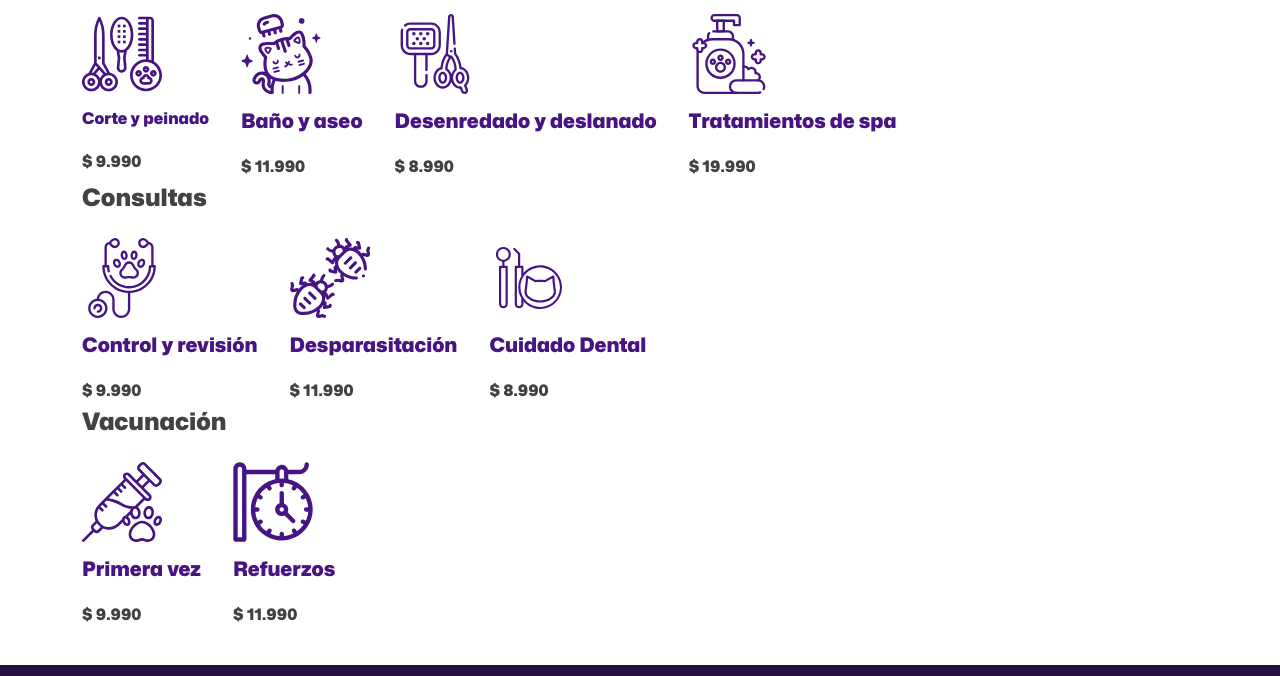
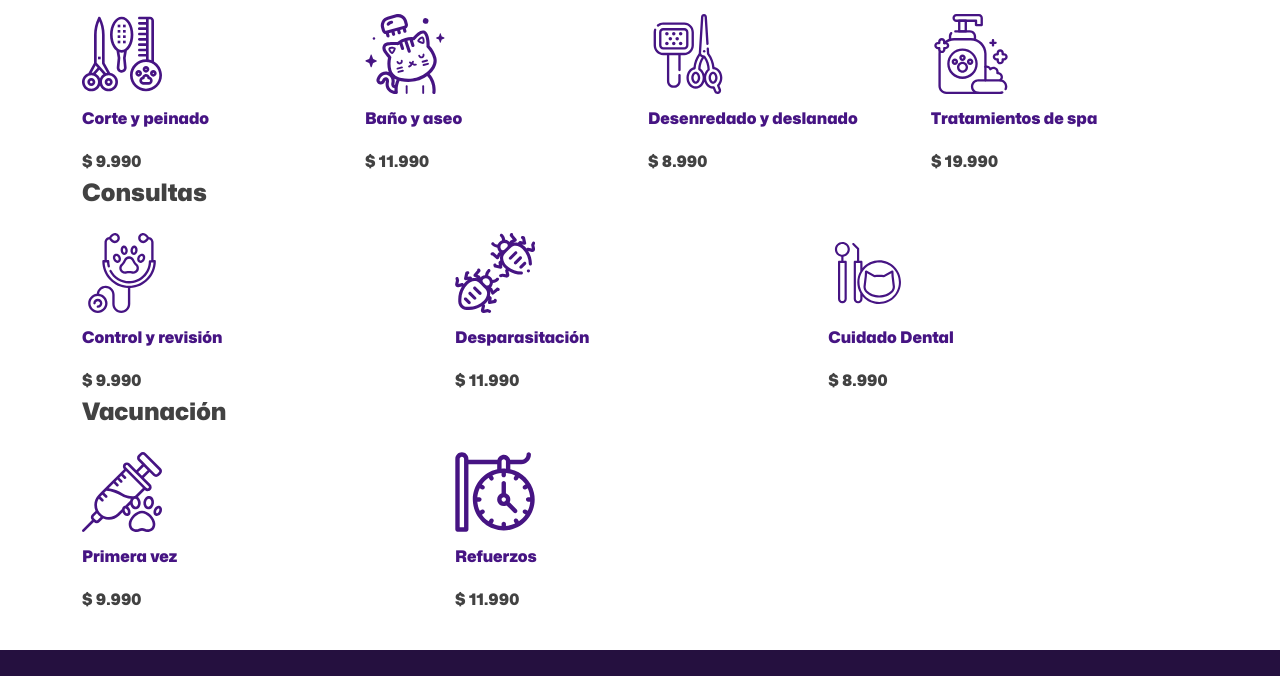
Before and after one commit to danielblanconolasco/blanco-nolasco-pre-entrega-2, a website: page pages/reservas.html in a window 1280 px wide. Shown: the part 1150-1826 px from the top of the page. Drawn offline with nearby package versions, Linux system fonts and the light colour scheme.

Commit message:
SASS responsive en 4 paginas, falta adopta y contacto. se agrega reame.

```diff
--- a/pages/reservas.html
+++ b/pages/reservas.html
@@ -184,7 +184,7 @@
                     <h4 class="violet-dark">Conoce el costo de los servicios</h4>
                     <h5 class="grey-dark">Pelquería</h5>
                 </div>
-                <div class="cards-services-content">
+                <div class="cards-grid">
                     <article class="card-service">
                         <img src="../assets/img/groom-dark.svg" alt="" class="card-service-img">
                         <h6 class="violet-dark">Corte y peinado</h6 class="grey-dark">
@@ -192,17 +192,17 @@
                     </article>
                     <article class="card-service">
                         <img src="../assets/img/bano-aseo-dark.svg" alt="" class="card-service-img">
-                        <h5 class="violet-dark">Baño y aseo</h5 class="grey-dark">
+                        <h6 class="violet-dark">Baño y aseo</h6 class="grey-dark">
                         <h6 class="grey-dark">$ 11.990</h6>
                     </article>
                     <article class="card-service">
                         <img src="../assets/img/desenredado-dark.svg" alt="" class="card-service-img">
-                        <h5 class="violet-dark">Desenredado y deslanado</h5 class="grey-dark">
+                        <h6 class="violet-dark">Desenredado y deslanado</h6 class="grey-dark">
                         <h6 class="grey-dark">$ 8.990</h6>
                     </article>
                     <article class="card-service">
                         <img src="../assets/img/spa-dark.svg" alt="" class="card-service-img">
-                        <h5 class="violet-dark">Tratamientos de spa</h5 class="grey-dark">
+                        <h6 class="violet-dark">Tratamientos de spa</h6 class="grey-dark">
                         <h6 class="grey-dark">$ 19.990</h6>
                     </article>
                 </div>
@@ -211,20 +211,20 @@
                 <div class="cards-services-title">
                     <h4 class="grey-dark">Consultas</h4>
                 </div>
-                <div class="cards-services-content">
+                <div class="cards-grid cards-grid-3-items">
                     <article class="card-service">
                         <img src="../assets/img/consulta-dark.svg" alt="" class="card-service-img">
-                        <h5 class="violet-dark">Control y revisión</h5 class="grey-dark">
+                        <h6 class="violet-dark">Control y revisión</h6 class="grey-dark">
                         <h6 class="grey-dark">$ 9.990</h6>
                     </article>
                     <article class="card-service">
                         <img src="../assets/img/desparasitacion.svg" alt="" class="card-service-img">
-                        <h5 class="violet-dark">Desparasitación</h5 class="grey-dark">
+                        <h6 class="violet-dark">Desparasitación</h6 class="grey-dark">
                         <h6 class="grey-dark">$ 11.990</h6>
                     </article>
                     <article class="card-service">
                         <img src="../assets/img/cuidado-dental.svg" alt="" class="card-service-img">
-                        <h5 class="violet-dark">Cuidado Dental</h5 class="grey-dark">
+                        <h6 class="violet-dark">Cuidado Dental</h6 class="grey-dark">
                         <h6 class="grey-dark">$ 8.990</h6>
                     </article>
                 </div>
@@ -233,15 +233,15 @@
                 <div class="cards-services-title">
                     <h4 class="grey-dark">Vacunación</h4>
                 </div>
-                <div class="cards-services-content">
+                <div class="cards-grid cards-grid-2-items">
                     <article class="card-service">
                         <img src="../assets/img/vacunas-dark.svg" alt="" class="card-service-img">
-                        <h5 class="violet-dark">Primera vez</h5 class="grey-dark">
+                        <h6 class="violet-dark">Primera vez</h6 class="grey-dark">
                         <h6 class="grey-dark">$ 9.990</h6>
                     </article>
                     <article class="card-service">
                         <img src="../assets/img/refuerzos.svg" alt="" class="card-service-img">
-                        <h5 class="violet-dark">Refuerzos</h5 class="grey-dark">
+                        <h6 class="violet-dark">Refuerzos</h6 class="grey-dark">
                         <h6 class="grey-dark">$ 11.990</h6>
                     </article>
                 </div>
@@ -254,7 +254,7 @@
                 <div class="footer-img">
                     <a href="../index.html"><img src="../assets/img/logo-footer.png" alt=""></a>
                 </div>
-                <div class="footer-menu white">
+                <div class="footer-menu">
                     <ul>
                         <li><a href="servicios.html"><i class="fa-solid fa-shield-cat"></i> Servicios</a></li>
                         <li><a href="peluqueria.html"><i class="fa-solid fa-scissors"></i> Peluquería</a></li>
--- a/scss/abstracts/_media-query.scss
+++ b/scss/abstracts/_media-query.scss
@@ -17,6 +17,9 @@
             }
         }
     }
+    .cards-grid-3-items {
+        grid-template-columns: repeat(3, 1fr);
+        }
 }
 @media (max-width:913px) {
     .footer-hero {
@@ -60,13 +63,17 @@
             text-align: start;
         }
     }
+    .cards-grid {
+        grid-template-columns: repeat(2, 1fr);
+        }
+
+    }
     .footer-menu {
         ul {
             justify-content: space-evenly;
         }
 
     }
-}
 
 @media (max-width: 556px) {
     header{
@@ -84,6 +91,10 @@
         text-align: center;
         align-items: center;
     }
+    .cards-grid {
+        grid-template-columns: repeat(1, 1fr);
+
+    }
 }
 
 @media (max-width:375px) {
--- a/scss/components/_cards.scss
+++ b/scss/components/_cards.scss
@@ -4,14 +4,6 @@
     grid-auto-rows: auto;
     grid-gap: 1rem;
     width: 100%;
-
-    @media (max-width:768px) {
-        grid-template-columns: repeat(2, 1fr);
-    }
-
-    @media (max-width:480px) {
-        grid-template-columns: repeat(1, 1fr);
-    }
 
     .card-grid-item {
         border-radius: .9375rem;
@@ -38,7 +30,6 @@
                 top: 1.5rem;
                 font-size: 1.5rem;
             }
-
         }
 
         .card-content {
@@ -53,10 +44,19 @@
                 justify-content: flex-end;
             }
         }
+    }
+}
 
+.cards-grid-3-items {
+    @extend .cards-grid;
+    grid-template-columns: repeat(auto-fit, minmax(23%,32%));
 
+}
 
-    }
+.cards-grid-2-items {
+    @extend .cards-grid;
+    grid-template-columns: repeat(auto-fit, minmax(23%,32%));
+
 }
 
 .card {
--- a/scss/layout/_footer.scss
+++ b/scss/layout/_footer.scss
@@ -28,15 +28,16 @@ footer {
 
                 li {
                     list-style: none;
+                    transition: transform 0.6s cubic-bezier(0.61, 1, 0.88, 1);
+                    &:hover {
+                        transform: scale(1.05);}
 
-                }
-            }
-            a {
-                color: $menu-footer;
-                transition: transform 0.6s cubic-bezier(0.61, 1, 0.88, 1);
-                &:hover {
-                    color:$white;
-                    transform: scale(1.05);
+                    a {
+                        color: $menu-footer;
+                        &:hover {
+                            color:$white;
+                        }
+                    }
                 }
             }
         }
```
Also changed, not shown: index.html (+2 -2 lines), pages/adopta.html (+1 -1 lines), pages/contacto.html (+2 -1 lines), pages/peluqueria.html (+1 -1 lines), pages/servicios.html (+1 -1 lines), README.MD, css/style.css, 1 other file.
